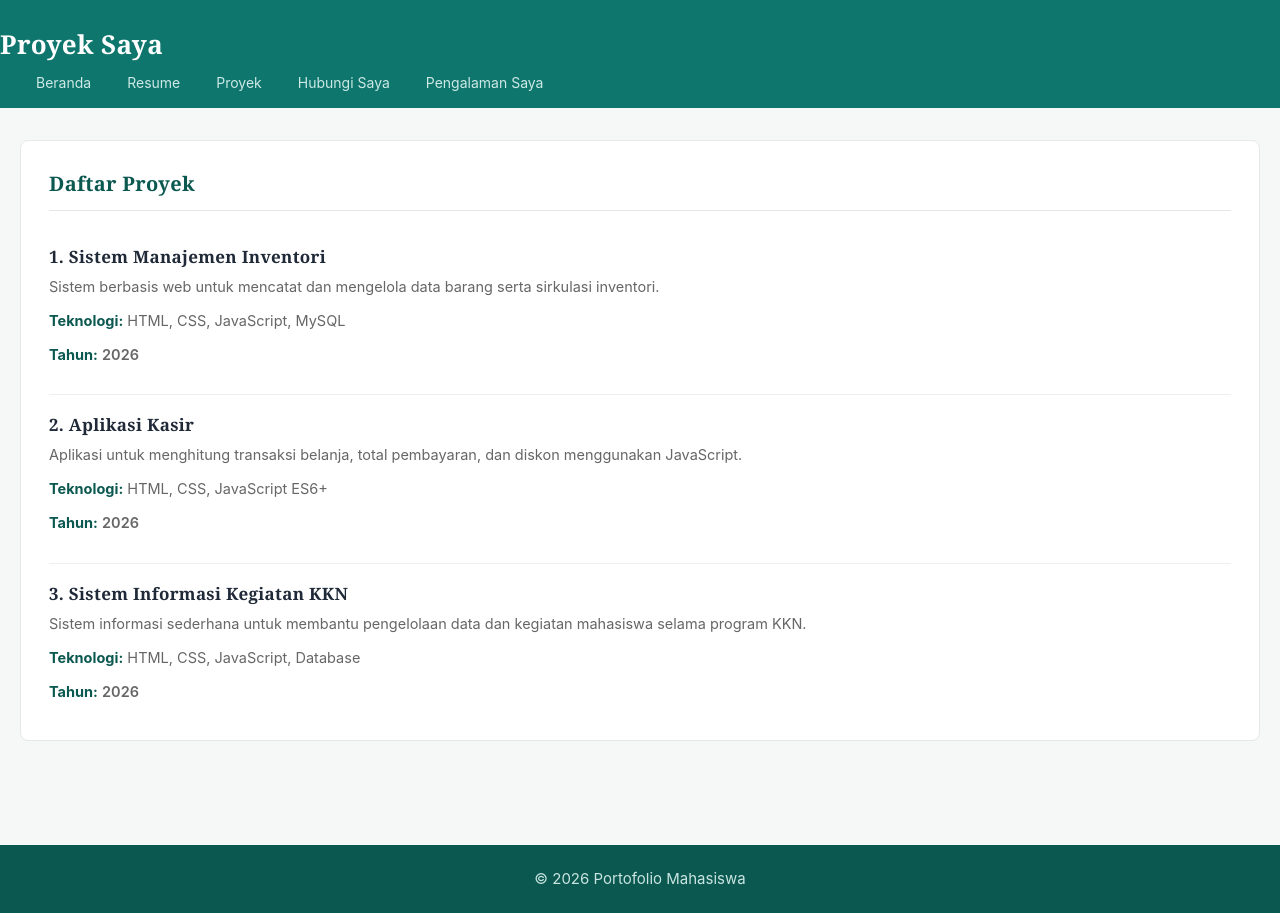
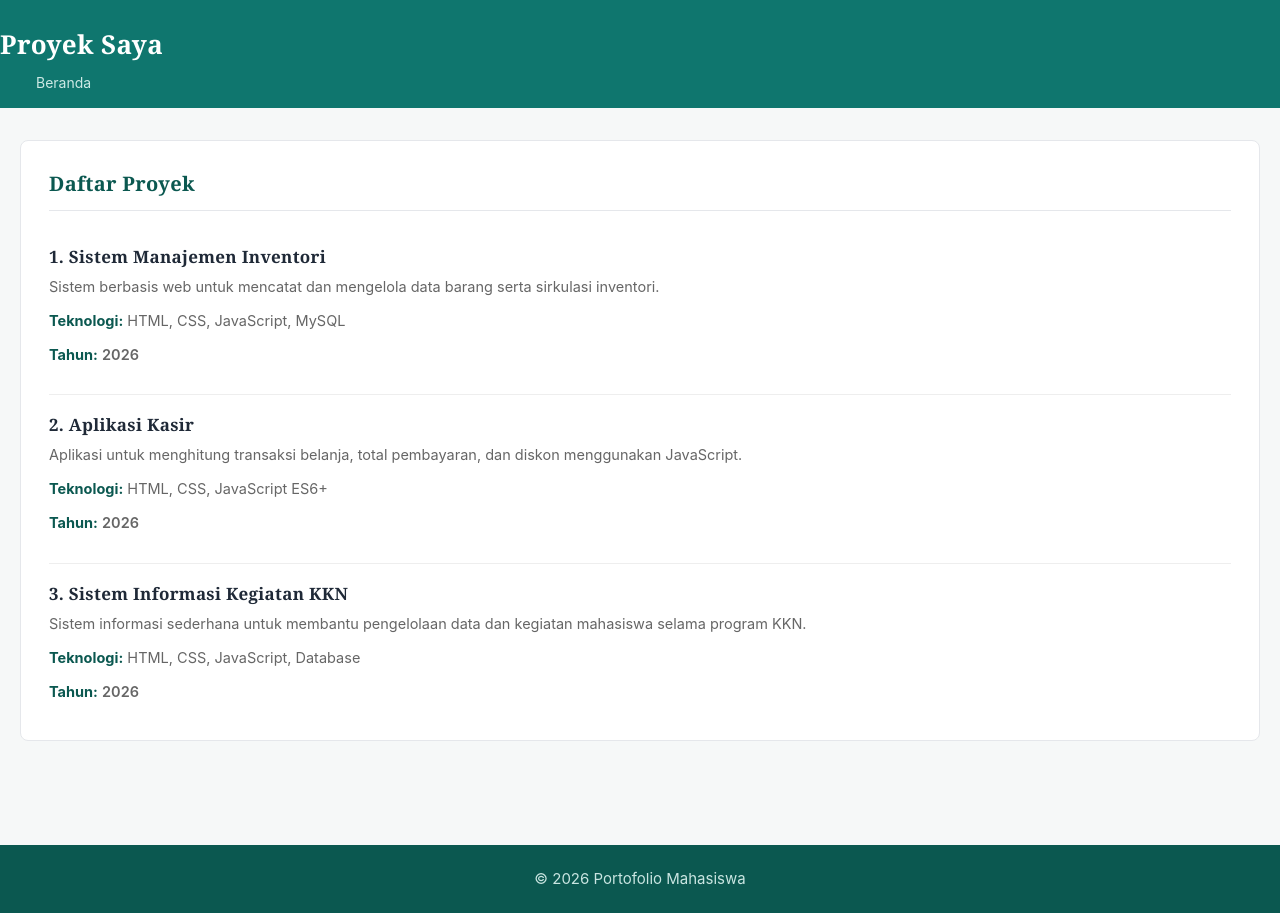
Before and after one commit to MochRaskyy16/Prak-Pemograman-Web1, a plain HTML site: page Modul 3/project.html in a window 1280 px wide. Drawn offline with Linux system fonts and the light colour scheme.

```diff
--- a/Modul 3/project.html
+++ b/Modul 3/project.html
@@ -16,10 +16,6 @@
         <nav>
             <ul>
                 <li><a href="index.html">Beranda</a></li>
-                <li><a href="resume.html">Resume</a></li>
-                <li><a href="project.html">Proyek</a></li>
-                <li><a href="kontak.html">Hubungi Saya</a></li>
-                 <li><a href="experience.html">Pengalaman Saya</a></li>
 
             </ul>
         </nav>
```
